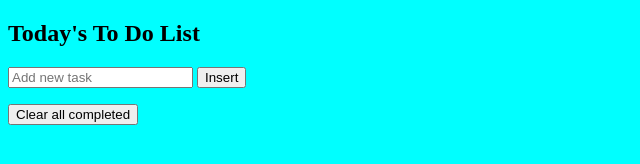
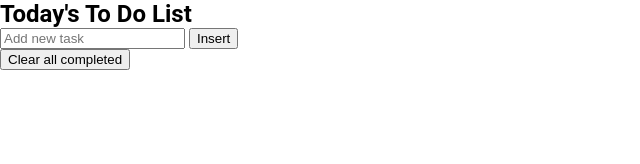
Before and after one commit to dhirajsingha143/To-do_list, a website: page src/index.html in a window 1280 px wide. Shown: the whole page, without its empty margins (0-640 px from the left). Drawn offline with Linux system fonts and the light colour scheme.

Commit message:
Add default styling

```diff
--- a/src/style.css
+++ b/src/style.css
@@ -1,3 +1,19 @@
+/* Default style */
+
+html {
+  box-sizing: border-box;
+}
+
+*,
+*::after,
+*::before {
+  box-sizing: inherit;
+  margin: 0;
+}
+
 body {
-  background-color: aqua;
+  font-size: 16px;
+  font-family: 'Roboto', sans-serif;
 }
+
+/* List-Container-Section  */
```
